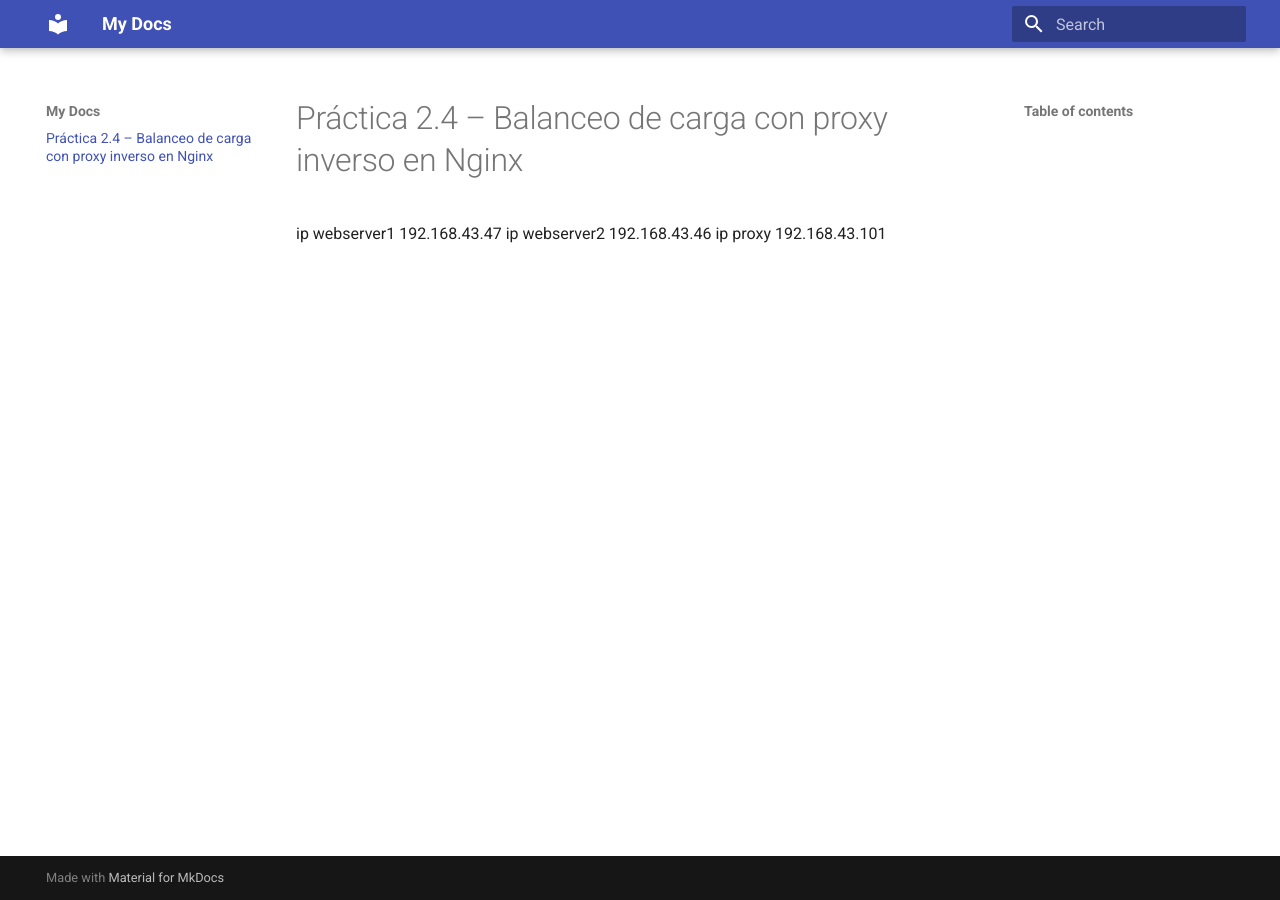
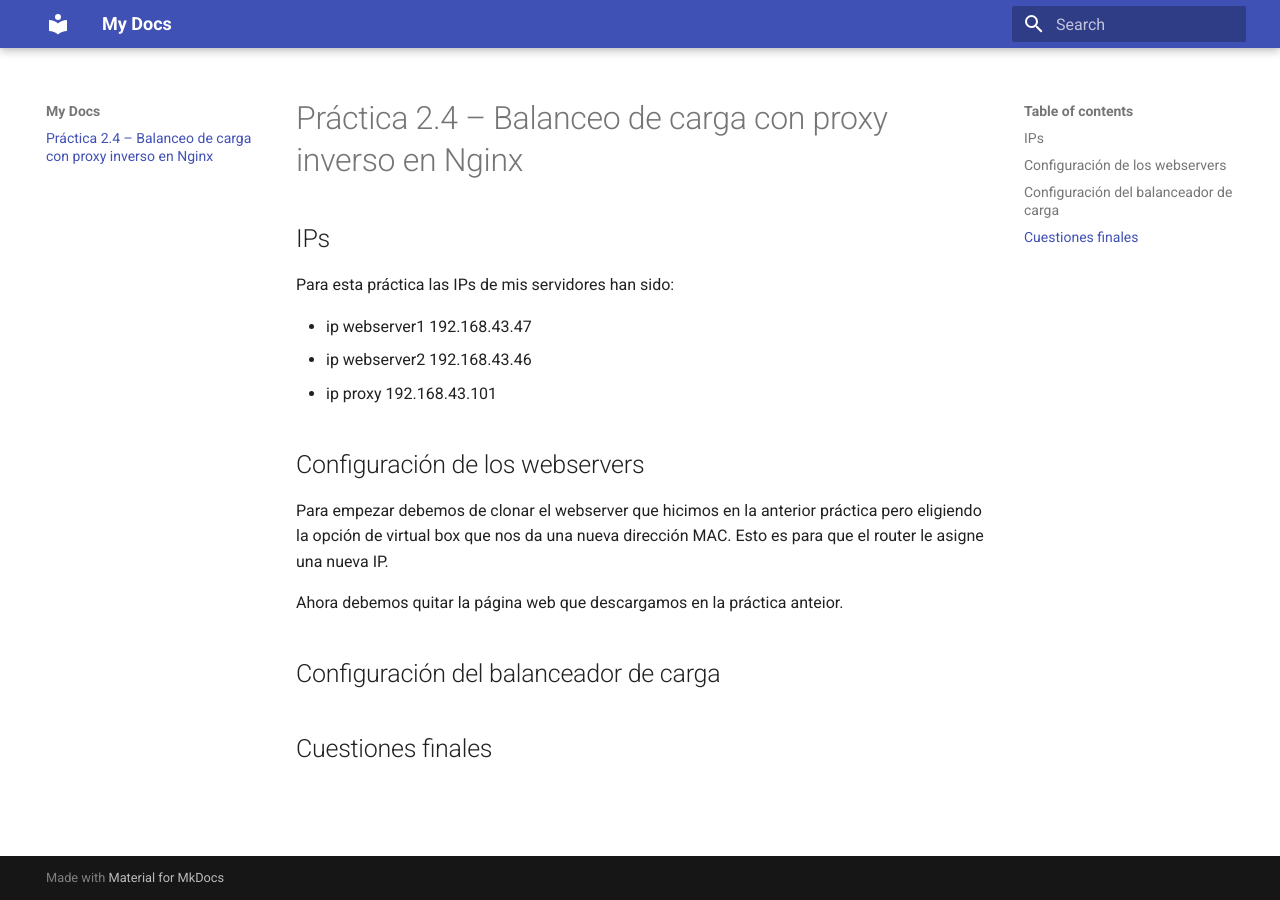
Before and after one commit to valfrio/Practica-2_4, an MkDocs documentation site: the page built from docs/index.md, in a window 1280 px wide. Built offline with MkDocs 1.6.1 and Material for MkDocs 9.7.7, drawn with Linux system fonts in a browser that asks for light colours.

Commit message:
solo queda documentar

```diff
--- a/docs/index.md
+++ b/docs/index.md
@@ -1,7 +1,18 @@
 #  Práctica 2.4 – Balanceo de carga con proxy inverso en Nginx
 
-##
+## IPs
+Para esta práctica las IPs de mis servidores han sido:
 
-ip webserver1 192.168.43.47
-ip webserver2 192.168.43.46
-ip proxy 192.168.43.101
+- ip webserver1 192.168.43.47
+- ip webserver2 192.168.43.46
+- ip proxy 192.168.43.101
+
+## Configuración de los webservers
+
+Para empezar debemos de clonar el webserver que hicimos en la anterior práctica pero eligiendo la opción de virtual box que nos da una nueva dirección MAC. Esto es para que el router le asigne una nueva IP.
+
+Ahora debemos quitar la página web que descargamos en la práctica anteior.
+
+## Configuración del balanceador de carga
+
+## Cuestiones finales
```
Also changed, not shown: docs/assets/images/15.png (added), docs/assets/images/16.png (added), docs/assets/images/17.png (added), docs/assets/images/18.png (added), docs/assets/images/19.png (added), docs/assets/images/20.png (added), docs/assets/images/21.png (added), docs/assets/images/22.png (added), docs/assets/images/23.png (added).
